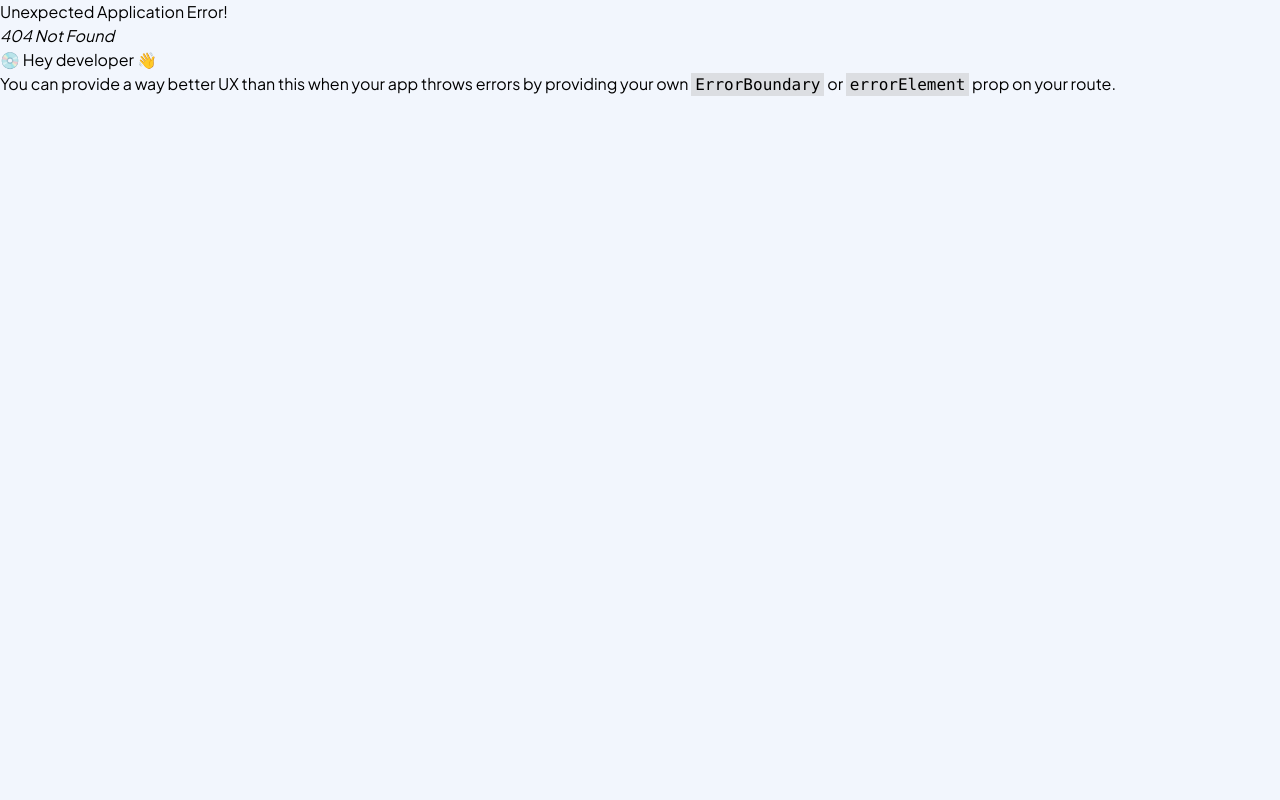
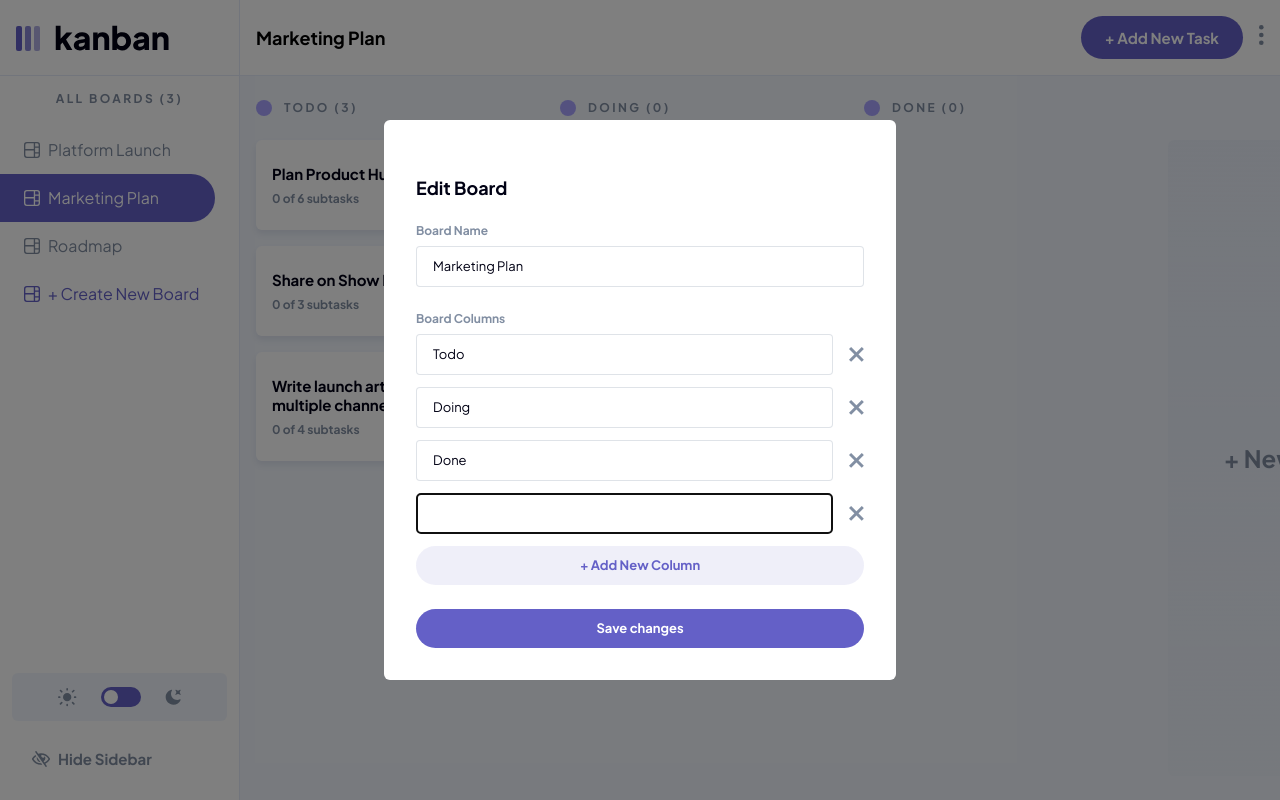
Before and after one commit to david-tejada/frontendmentor-challenges, a React (Vite) app in the folder 19-kanban-task-management/: page /boards/01c2372c-ee71-4b03-881c-dfefa83e3f77/newColumn in a window 1280 px wide. Before the commit this address had no page. Built offline with nearby package versions, Linux system fonts and the light colour scheme.

Commit message:
Add new column functionality

```diff
--- a/19-kanban-task-management/src/main.tsx
+++ b/19-kanban-task-management/src/main.tsx
@@ -51,6 +51,11 @@ const router = createBrowserRouter([
             element: <LastBoardModal />,
             action: LastBoardModal.action,
           },
+          {
+            path: "/boards/:boardId/newColumn",
+            element: <EditBoardModal newColumn={true} />,
+            action: EditBoardModal.action,
+          },
         ],
       },
     ],
--- a/19-kanban-task-management/src/routes/EditBoardModal.tsx
+++ b/19-kanban-task-management/src/routes/EditBoardModal.tsx
@@ -25,9 +25,9 @@ async function action({
   return redirect("..");
 }
 
-export default function EditBoardModal() {
+export default function EditBoardModal({ newColumn }: { newColumn?: boolean }) {
   const { board } = useRouteLoaderData("board") as { board: IBoard };
-  return <BoardModal board={board} />;
+  return <BoardModal board={board} newColumn={newColumn} />;
 }
 
 EditBoardModal.action = action;
--- a/19-kanban-task-management/src/ui/Board.tsx
+++ b/19-kanban-task-management/src/ui/Board.tsx
@@ -1,4 +1,4 @@
-import { useLoaderData } from "react-router-dom";
+import { Link, useLoaderData } from "react-router-dom";
 import { IBoard, IColumn, ITask } from "../lib/types";
 
 export default function Board() {
@@ -10,12 +10,12 @@ export default function Board() {
         {board.columns.map((column, i) => (
           <Column key={i} column={column} />
         ))}
-        <button
-          type="button"
-          className="mt-10 h-[calc(100%-2.5rem)]  w-[17.5rem] rounded-md bg-gradient-to-b from-blue-start to-blue-stop text-heading-xl text-neutral-400"
+        <Link
+          to="newColumn"
+          className="mt-10 grid h-[calc(100%-2.5rem)] w-[17.5rem]  place-items-center rounded-md bg-gradient-to-b from-blue-start to-blue-stop text-heading-xl text-neutral-400"
         >
           + New Column
-        </button>
+        </Link>
       </div>
       {/* <Outlet /> */}
     </>
--- a/19-kanban-task-management/src/ui/modals/BoardModal.tsx
+++ b/19-kanban-task-management/src/ui/modals/BoardModal.tsx
@@ -4,9 +4,27 @@ import { IBoard, IColumn } from "../../lib/types";
 import { Input, Label } from "../forms/FormComponents";
 import ModalBase from "./ModalBase";
 
-export default function BoardModal({ board }: { board?: IBoard }) {
+export default function BoardModal({
+  board,
+  newColumn,
+}: {
+  board?: IBoard;
+  newColumn?: boolean;
+}) {
+  if (newColumn && !board) {
+    throw new Error(
+      "Passing prop `newColumn` without passing prop `board` is not allowed.",
+    );
+  }
+
+  const initialColumns = board
+    ? newColumn
+      ? [...board.columns, { id: crypto.randomUUID(), name: "", tasks: [] }]
+      : board.columns
+    : [];
+
   const [boardName, setBoardName] = useState(board?.name ?? "");
-  const [columns, setColumns] = useState<IColumn[]>(board?.columns ?? []);
+  const [columns, setColumns] = useState<IColumn[]>(initialColumns);
 
   function addColumn() {
     setColumns([...columns, { id: crypto.randomUUID(), name: "", tasks: [] }]);
@@ -25,7 +43,7 @@ export default function BoardModal({ board }: { board?: IBoard }) {
   }
 
   return (
-    <ModalBase>
+    <ModalBase focusLastInput={newColumn}>
       <Form method="post" className="mt-6 grid gap-6">
         <h2 className="text-heading-lg text-neutral-900">
           {board ? "Edit Board" : "Add New Board"}
--- a/19-kanban-task-management/src/ui/modals/ModalBase.tsx
+++ b/19-kanban-task-management/src/ui/modals/ModalBase.tsx
@@ -2,16 +2,26 @@ import { useEffect, useRef } from "react";
 import { useNavigate } from "react-router-dom";
 
 type ModalProps = {
+  focusLastInput?: boolean;
   children: React.ReactNode;
 };
 
-export default function ModalBase({ children }: ModalProps) {
+export default function ModalBase({ focusLastInput, children }: ModalProps) {
   const dialogRef = useRef<HTMLDialogElement>(null);
   const navigate = useNavigate();
 
   useEffect(() => {
     dialogRef.current?.showModal();
-  }, []);
+    if (focusLastInput) {
+      // This is for focusing the recently created column input when visiting
+      // "/boards/:boardId/newColumn". Ideally we would do this using autoFocus,
+      // which would be much simpler, but because of this React bug we can't:
+      // https://github.com/facebook/react/issues/23301
+      dialogRef.current
+        ?.querySelector<HTMLInputElement>("ul > li:last-of-type > input")
+        ?.focus();
+    }
+  }, [focusLastInput]);
 
   return (
     <dialog
```
